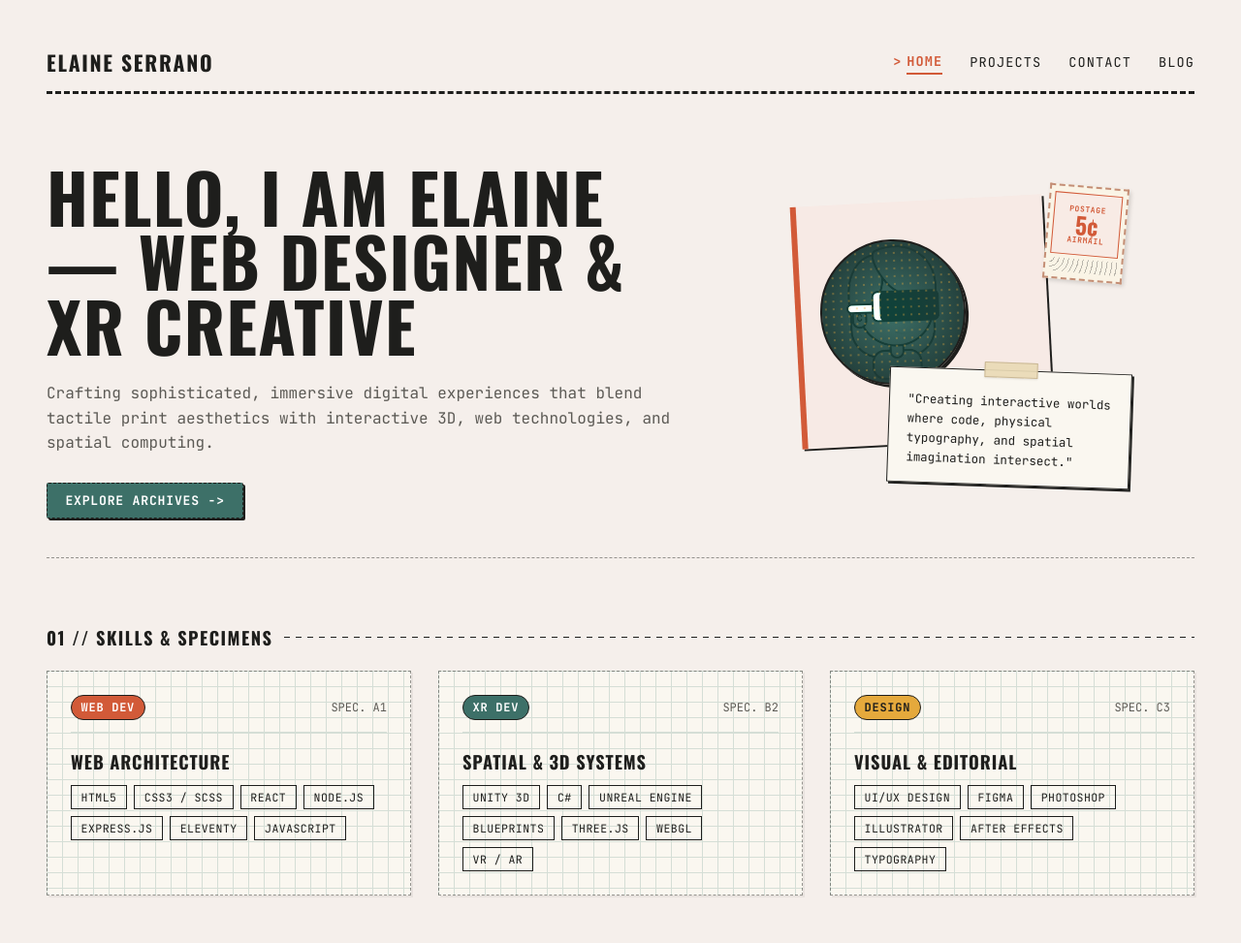
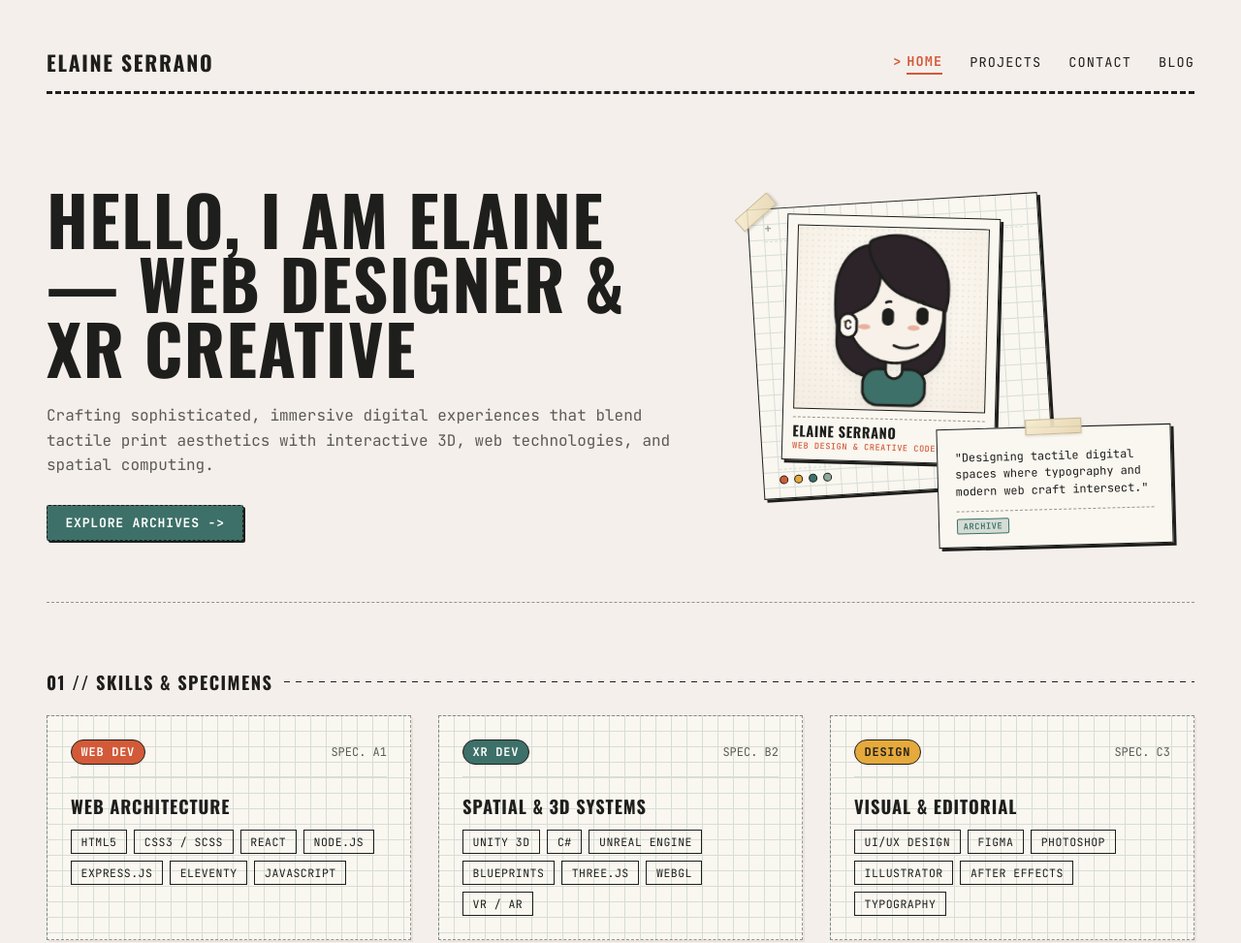
Before and after one commit to elaine2700/Portfolio, an Eleventy site: page src/index.njk in a window 1280 px wide. Shown: the top 973 px of the page at 97% size. Built offline with nearby package versions, Linux system fonts and the light colour scheme; Eleventy itself is replaced by a stand-in of ours; files that its build step writes are made by us from their sources; a web font is replaced by a local one.

Commit message:
feat: update home hero section

```diff
--- a/src/assets/css/home.css
+++ b/src/assets/css/home.css
@@ -47,7 +47,8 @@
 /* HERO TACTILE COLLAGE */
 .hero-collage-side {
     position: relative;
-    min-height: 340px;
+    min-height: 410px;
+    padding: 1rem 0;
     display: flex;
     align-items: center;
     justify-content: center;
@@ -56,137 +57,295 @@
 .collage-container {
     position: relative;
     width: 100%;
-    max-width: 380px;
-    height: 320px;
+    max-width: 440px;
+    height: 380px;
 }
 
-/* Torn paper background slip */
-.collage-torn-paper {
+/* Layer 1: Technical Drafting Graph Paper Sheet */
+.collage-graph-sheet {
     position: absolute;
-    top: 15px;
-    left: 20px;
-    width: 260px;
-    height: 250px;
-    background-color: var(--color-primary-light);
-    border-left: 6px solid var(--color-primary);
-    box-shadow: var(--shadow-retro-small);
-    transform: rotate(-3deg);
+    top: 22px;
+    left: 8px;
+    width: 300px;
+    height: 300px;
+    border: 1.5px solid var(--color-ink-primary);
+    box-shadow: var(--shadow-retro);
+    transform: rotate(-3.5deg);
     z-index: 1;
+    padding: 0.85rem 1rem;
+    box-sizing: border-box;
+    display: flex;
+    flex-direction: column;
+    justify-content: space-between;
+    transition: transform 0.25s ease;
 }
 
-/* Vintage Postage Stamp */
-.postage-stamp {
+.collage-graph-sheet:hover {
+    transform: rotate(-2deg) translateY(-2px);
+}
+
+.graph-sheet-header {
+    display: flex;
+    justify-content: space-between;
+    align-items: center;
+    border-bottom: 1px dashed var(--color-grid-lines);
+    padding-bottom: 0.4rem;
+}
+
+.graph-sheet-tag {
+    font-family: var(--font-family-mono);
+    font-size: 0.65rem;
+    letter-spacing: 0.1em;
+    color: var(--color-ink-muted);
+    font-weight: 500;
+}
+
+.graph-sheet-crosshair {
+    font-family: var(--font-family-mono);
+    font-size: 0.8rem;
+    color: var(--color-ink-faint);
+    line-height: 1;
+}
+
+.graph-sheet-swatches {
+    display: flex;
+    gap: 6px;
+    align-items: center;
+    padding-top: 0.4rem;
+    border-top: 1px dashed var(--color-grid-lines);
+    width: fit-content;
+}
+
+.swatch-dot {
+    width: 9px;
+    height: 9px;
+    border-radius: 50%;
+    border: 1px solid var(--color-ink-primary);
+    display: inline-block;
+}
+
+.swatch-terracotta { background-color: var(--color-primary); }
+.swatch-ochre { background-color: var(--color-accent-gold); }
+.swatch-teal { background-color: var(--color-accent-teal); }
+.swatch-sage { background-color: var(--color-accent-sage); }
+
+/* Layer 2: Vintage Postage Stamp */
+.collage-postage-stamp {
     position: absolute;
-    top: 0;
-    right: 20px;
-    width: 82px;
-    height: 98px;
-    background-color: #FAF4E6;
+    top: 10px;
+    right: 24px;
+    width: 78px;
+    height: 94px;
+    background-color: #FAF7F0;
     border: 2px dashed #C48E75;
-    box-shadow: 2px 2px 4px rgba(0, 0, 0, 0.15);
-    transform: rotate(5deg);
+    box-shadow: 2px 2px 5px rgba(30, 30, 28, 0.15);
+    transform: rotate(6.5deg);
     z-index: 4;
     display: flex;
     flex-direction: column;
     align-items: center;
     justify-content: space-between;
-    padding: 6px 4px;
+    padding: 6px 5px;
     box-sizing: border-box;
+    transition: transform 0.25s ease;
 }
 
-.stamp-inner {
+.collage-postage-stamp:hover {
+    transform: rotate(3deg) scale(1.04);
+}
+
+.collage-postage-stamp .stamp-inner {
     border: 1px solid var(--color-primary);
     width: 100%;
-    height: 64px;
-    background-color: #F8EBE5;
+    height: 60px;
+    background-color: var(--color-primary-light);
     display: flex;
     flex-direction: column;
     align-items: center;
     justify-content: center;
     color: var(--color-primary);
+    box-sizing: border-box;
+}
+
+.stamp-top-text,
+.stamp-bottom-text {
+    font-family: var(--font-family-mono);
+    font-size: 0.5rem;
+    letter-spacing: 0.1em;
+    font-weight: 600;
+    line-height: 1;
+}
+
+.stamp-value {
     font-family: var(--font-family-display);
-    font-size: 1.5rem;
+    font-size: 1.55rem;
     line-height: 1;
+    font-weight: 700;
+    margin: 2px 0;
+}
+
+.collage-postage-stamp .stamp-waves {
+    width: 100%;
+    height: 14px;
+    background: repeating-radial-gradient(circle at 0 0, transparent 0, transparent 4px, var(--color-ink-faint) 4px, var(--color-ink-faint) 5px);
+    opacity: 0.65;
+}
+
+/* Layer 3: Minimal Retro Vector Avatar Specimen Card */
+.collage-portrait-card {
+    position: absolute;
+    top: 38px;
+    left: 38px;
+    width: 220px;
+    background-color: var(--color-surface-card);
+    border: 1.5px solid var(--color-ink-primary);
+    box-shadow: var(--shadow-retro);
+    padding: 10px 10px 8px 10px;
+    box-sizing: border-box;
+    transform: rotate(1.5deg);
+    z-index: 3;
+    transition: transform 0.2s ease, box-shadow 0.2s ease;
+}
+
+.collage-portrait-card:hover {
+    transform: rotate(0deg) translate(-2px, -2px);
+    box-shadow: var(--shadow-retro-hover);
+}
+
+.portrait-art-window {
+    position: relative;
+    width: 100%;
+    height: 190px;
+    background: radial-gradient(circle at 50% 40%, #FFFDF8 0%, #F5ECE1 100%);
+    border: 1px solid var(--color-ink-primary);
+    overflow: hidden;
+    display: flex;
+    align-items: flex-end;
+    justify-content: center;
+}
+
+.portrait-avatar-img {
+    width: 90%;
+    height: auto;
+    max-height: 185px;
+    object-fit: contain;
+    display: block;
+    margin: 0 auto;
+    filter: drop-shadow(0 4px 6px rgba(30, 30, 28, 0.08));
+    transition: transform 0.25s ease;
+}
+
+.collage-portrait-card:hover .portrait-avatar-img {
+    transform: translateY(-2px) scale(1.02);
+}
+
+.portrait-halftone-overlay {
+    position: absolute;
+    inset: 0;
+    background-image: radial-gradient(var(--color-grid-lines) 1px, transparent 1px);
+    background-size: 6px 6px;
+    opacity: 0.45;
+    pointer-events: none;
+}
+
+.portrait-caption {
+    margin-top: 8px;
+    padding-top: 6px;
+    border-top: 1px dashed var(--color-border-dashed);
+    display: flex;
+    flex-direction: column;
+    gap: 1px;
+}
+
+.portrait-name {
+    font-family: var(--font-family-display);
+    font-size: 0.9rem;
+    line-height: 1.1;
+    letter-spacing: 0.04em;
+    color: var(--color-ink-primary);
     font-weight: 700;
 }
 
-.stamp-inner span {
+.portrait-role {
     font-family: var(--font-family-mono);
-    font-size: 0.5rem;
-    letter-spacing: 0.08em;
+    font-size: 0.54rem;
+    letter-spacing: 0.06em;
+    color: var(--color-primary);
+    text-transform: uppercase;
+    font-weight: 500;
 }
 
-.stamp-waves {
-    width: 100%;
-    height: 14px;
-    background: repeating-radial-gradient(circle at 0 0, transparent 0, transparent 4px, var(--color-ink-faint) 4px, var(--color-ink-faint) 5px);
-    opacity: 0.6;
+/* Layer 4: Taped Typewriter Note Card */
+.collage-note-card {
+    position: absolute;
+    bottom: 2px;
+    right: 2px;
+    width: 242px;
+    background-color: var(--color-surface-card);
+    border: 1.5px solid var(--color-ink-primary);
+    padding: 1.05rem 1.1rem 0.8rem 1.1rem;
+    box-sizing: border-box;
+    box-shadow: var(--shadow-retro);
+    transform: rotate(-1.5deg);
+    z-index: 5;
+    transition: transform 0.2s ease, box-shadow 0.2s ease;
 }
 
-/* Circular Halftone / Artwork Cutout */
-.collage-circle-art {
-    position: absolute;
-    top: 55px;
-    left: 45px;
-    width: 150px;
-    height: 150px;
-    border-radius: 50%;
-    border: 2px solid var(--color-ink-primary);
-    background: radial-gradient(circle, var(--color-accent-teal) 0%, #1A2E2B 100%);
-    box-shadow: 3px 3px 0 var(--color-ink-primary);
-    z-index: 3;
-    overflow: hidden;
-    display: flex;
-    align-items: center;
-    justify-content: center;
-    transform: rotate(-2deg);
-}
-
-.collage-circle-art img {
-    width: 100%;
-    height: 100%;
-    object-fit: cover;
-    mix-blend-mode: luminosity;
-    filter: contrast(130%) grayscale(40%);
-}
-
-.halftone-dot-overlay {
-    position: absolute;
-    inset: 0;
-    background-image: radial-gradient(var(--color-accent-gold) 1.5px, transparent 1.5px);
-    background-size: 8px 8px;
-    opacity: 0.35;
-    pointer-events: none;
-}
-
-/* Taped Typewriter Bio Note */
-.collage-note-card {
-    position: absolute;
-    bottom: 10px;
-    right: 15px;
-    width: 250px;
-    background-color: var(--color-surface-card);
-    border: 1px solid var(--color-ink-primary);
-    padding: 1rem 1.15rem;
-    font-family: var(--font-family-mono);
-    font-size: 0.78rem;
-    line-height: 1.45;
-    color: var(--color-ink-primary);
-    box-shadow: var(--shadow-retro-small);
-    transform: rotate(2deg);
-    z-index: 5;
+.collage-note-card:hover {
+    transform: rotate(0deg) translate(-2px, -2px);
+    box-shadow: var(--shadow-retro-hover);
 }
 
 .collage-note-tape {
     position: absolute;
     top: -9px;
     left: 50%;
-    transform: translateX(-50%);
-    width: 55px;
+    transform: translateX(-50%) rotate(-1deg);
+    width: 58px;
     height: 16px;
-    background-color: var(--color-tape);
+    background: linear-gradient(
+        135deg,
+        rgba(246, 235, 206, 0.95) 0%,
+        rgba(230, 214, 175, 0.9) 100%
+    );
     border: 0.5px solid var(--color-tape-border);
-    box-shadow: 0 1px 2px rgba(0, 0, 0, 0.1);
+    box-shadow: 0 1px 3px rgba(30, 30, 28, 0.15);
+}
+
+.note-quote {
+    font-family: var(--font-family-mono);
+    font-size: 0.74rem;
+    line-height: 1.48;
+    color: var(--color-ink-primary);
+    margin: 0.25rem 0 0 0;
+}
+
+.note-footer {
+    display: flex;
+    justify-content: space-between;
+    align-items: center;
+    margin-top: 0.65rem;
+    padding-top: 0.45rem;
+    border-top: 1px dashed var(--color-border-dashed);
+}
+
+.note-ref {
+    font-family: var(--font-family-mono);
+    font-size: 0.62rem;
+    color: var(--color-ink-muted);
+    letter-spacing: 0.05em;
+}
+
+.note-stamp-pill {
+    font-family: var(--font-family-mono);
+    font-size: 0.55rem;
+    font-weight: 600;
+    padding: 1px 6px;
+    background-color: var(--color-accent-teal-translucent);
+    color: var(--color-accent-teal);
+    border: 1px solid var(--color-accent-teal);
+    border-radius: 2px;
+    letter-spacing: 0.06em;
 }
 
 /* ==========================================================================
@@ -324,6 +483,15 @@
 }
 
 @media (max-width: 640px) {
+    .collage-container {
+        transform: scale(0.85);
+        transform-origin: center top;
+        margin: 0 auto;
+    }
+
+    .hero-collage-side {
+        min-height: 330px;
+    }
 
     .skills-specimens-grid,
     .catalog-plates-grid {
--- a/src/index.njk
+++ b/src/index.njk
@@ -21,32 +21,43 @@ cssFiles: ["/assets/css/home.css"]
 
         <div class="hero-collage-side" aria-hidden="true">
             <div class="collage-container">
-                <!-- Layer 1: Torn Paper Backing -->
-                <div class="collage-torn-paper"></div>
-
-                <!-- Layer 2: Vintage Postage Stamp -->
-                <div class="postage-stamp">
-                    <div class="stamp-inner">
-                        <span>POSTAGE</span>
-                        5&cent;
-                        <span>AIRMAIL</span>
+                <!-- Layer 1: Technical Drafting Graph Paper Sheet with Masking Tape -->
+                <div class="collage-graph-sheet graph-paper">
+                    <div class="corner-tape-strip tape-tl"></div>
+                    <div class="graph-sheet-header">
+                        <span class="graph-sheet-crosshair">+</span>
                     </div>
-                    <div class="stamp-waves"></div>
+                    <div class="graph-sheet-swatches" aria-hidden="true">
+                        <span class="swatch-dot swatch-terracotta" title="Terracotta"></span>
+                        <span class="swatch-dot swatch-ochre" title="Golden Ochre"></span>
+                        <span class="swatch-dot swatch-teal" title="Vintage Teal"></span>
+                        <span class="swatch-dot swatch-sage" title="Retro Sage"></span>
+                    </div>
                 </div>
 
-                <!-- Layer 3: Circular Artwork Cutout with Halftone Dots -->
-                <div class="collage-circle-art">
-                    <img src="/assets/images/Icon_Complete.png" alt="Elaine Avatar Screenprint" />
-                    <div class="halftone-dot-overlay"></div>
+                <!-- Layer 3: Minimal Retro Vector Avatar Specimen Card -->
+                <div class="collage-portrait-card">
+                    <div class="portrait-art-window">
+                        <div class="portrait-halftone-overlay"></div>
+                        <img src="/assets/images/elaine-avatar-retro.png"
+                             alt="Elaine Serrano - Minimal Retro Vector Avatar"
+                             class="portrait-avatar-img" />
+                    </div>
+                    <div class="portrait-caption">
+                        <span class="portrait-name">ELAINE SERRANO</span>
+                        <span class="portrait-role">WEB DESIGN &amp; CREATIVE CODE</span>
+                    </div>
                 </div>
 
                 <!-- Layer 4: Taped Typewriter Note Card -->
                 <div class="collage-note-card">
                     <div class="collage-note-tape"></div>
-                    <p style="margin: 0.35rem 0 0 0;">
-                        "Creating interactive worlds where code, physical typography, and spatial imagination
-                        intersect."
+                    <p class="note-quote">
+                        "Designing tactile digital spaces where typography and modern web craft intersect."
                     </p>
+                    <div class="note-footer">
+                        <span class="note-stamp-pill">ARCHIVE</span>
+                    </div>
                 </div>
             </div>
         </div>
```
Also changed, not shown: src/assets/images/elaine-avatar-retro.png (added).
